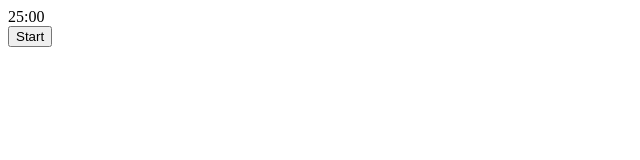
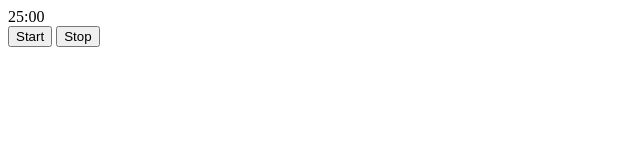
Before and after one commit to zackcarlson/pomodoro, a plain HTML site: page index.html in a window 1280 px wide. Shown: the whole page, without its empty margins (0-640 px from the left). Drawn offline with nearby package versions, Linux system fonts and the light colour scheme.

Commit message:
Add stop button

```diff
--- a/index.html
+++ b/index.html
@@ -16,6 +16,9 @@
   <button id="start">
     Start
   </button>
+  <button id="stop">
+    Stop
+  </button>
 
   <script src="https://code.jquery.com/jquery-3.3.1.min.js" integrity="sha256-FgpCb/KJQlLNfOu91ta32o/NMZxltwRo8QtmkMRdAu8=" crossorigin="anonymous"></script>
   <script src="./index.js"></script>
```
